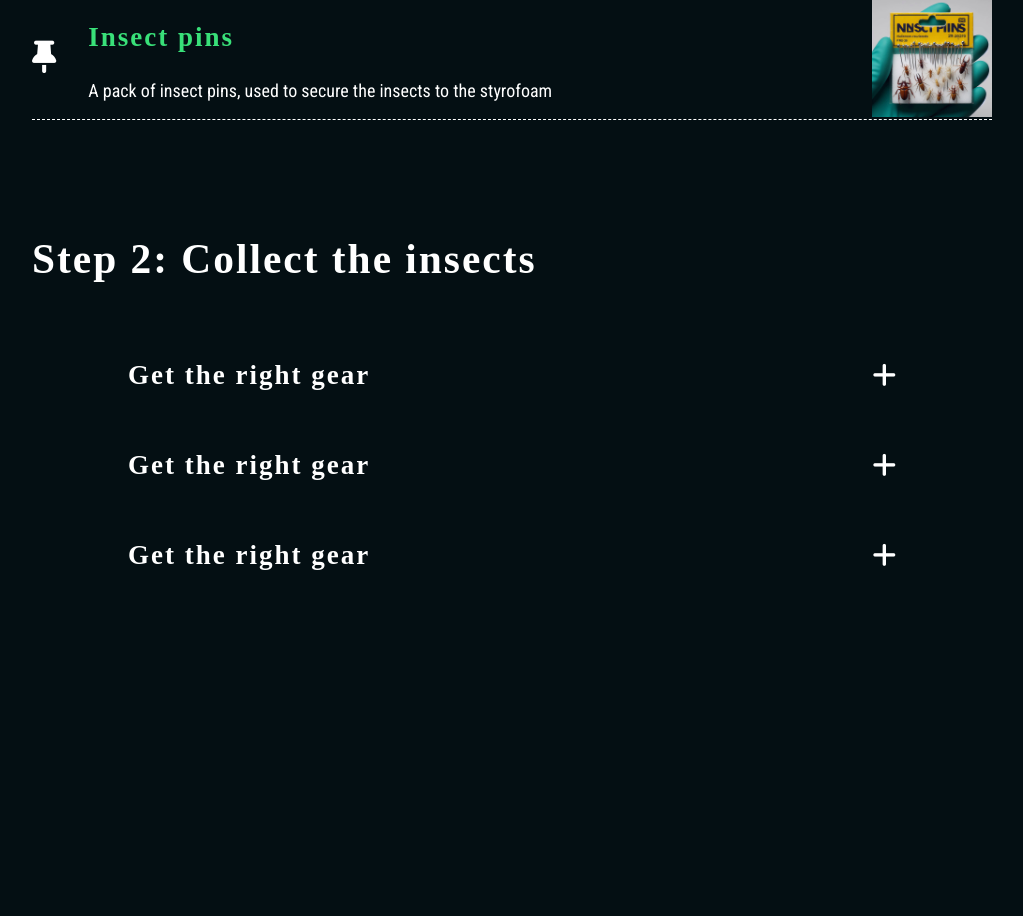
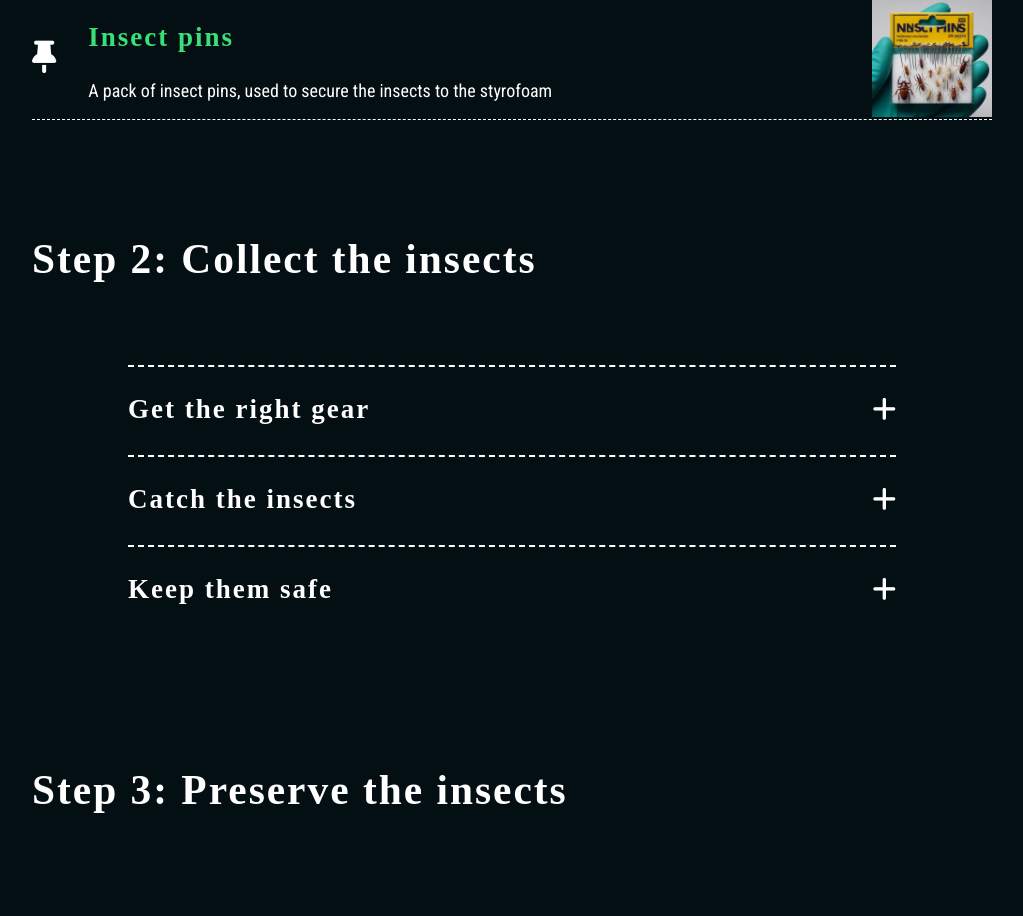
Before and after one commit to NicolasPerezM/website-evidencia-GA6-220501096-AA4-EV01, a plain HTML site: page index.html in a window 1280 px wide. Shown: the part 1413-2329 px from the top of the page, without its empty margins (128-1151 px from the left). Before the commit the page ends 2096 px from the top, so only its background shows below. Drawn offline with Linux system fonts and the light colour scheme; a web font is replaced by a local one.

Commit message:
terminé el step2 y empecé el step3

```diff
--- a/index.html
+++ b/index.html
@@ -137,7 +137,7 @@
                 <div class="getGear-content-closed" id="getGear-content">
                     <header class="getGear-header">
                         <h3>Get the right gear</h3>
-                        <i class="fa-solid fa-plus"></i>
+                        <i class="fa-solid fa-plus" id="acordeon-icon"></i>
                     </header>
                     <hr class="separador-content">
                     <div class="getGear">
@@ -157,49 +157,56 @@
                 </div>
                 <div class="getGear-content-closed" id="getGear-content">
                     <header class="getGear-header">
-                        <h3>Get the right gear</h3>
-                        <i class="fa-solid fa-plus"></i>
+                        <h3>Catch the insects</h3>
+                        <i class="fa-solid fa-plus" id="acordeon-icon"></i>
                     </header>
                     <hr class="separador-content">
                     <div class="getGear">
-                        <p class="getGear-title">Butterfly net</p>
-                        <p class="getGear-p">Use a butterfly net to catch flying insects. Look for one with a long hanlde and soft mesh</p>
+                        <p class="getGear-title">Be gentle</p>
+                        <p class="getGear-p">hand insects with care to avoid injuring them. Use a soft net and be gentle when transferring them to a jar</p>
                     </div>
                     <hr class="separador-content">
                     <div class="getGear">
-                        <p class="getGear-title">A jar with a lid and small holes of air</p>
-                        <p class="getGear-p">A clear jar allows you to se the insects inside. Make sure it has small holes to le in air</p>
+                        <p class="getGear-title">Move slowly</p>
+                        <p class="getGear-p">Insects are sensitive to movement and may fly away if you approach too quickly. Move slowly and quietly to avoid scaring them off</p>
                     </div>
                     <hr class="separador-content">
                     <div class="getGear">
-                        <p class="getGear-title">A pooter (a small, hand-heid device used to collect insects)</p>
-                        <p class="getGear-p">A pooter is useful for collecting small insects. It consists of a tube with two chambers and a one-way valve</p>
+                        <p class="getGear-title">Watch and wait</p>
+                        <p class="getGear-p">Observe the insects from a distance before attempting to catch them . This will give you a better sense of their behavior and make it easier to predict their movements</p>
                     </div>
                 </div>
                 <div class="getGear-content-closed" id="getGear-content">
                     <header class="getGear-header">
-                        <h3>Get the right gear</h3>
-                        <i class="fa-solid fa-plus"></i>
+                        <h3>Keep them safe</h3>
+                        <i class="fa-solid fa-plus" id="acordeon-icon"></i>
                     </header>
                     <hr class="separador-content">
                     <div class="getGear">
-                        <p class="getGear-title">Butterfly net</p>
-                        <p class="getGear-p">Use a butterfly net to catch flying insects. Look for one with a long hanlde and soft mesh</p>
+                        <p class="getGear-title">Paper towel</p>
+                        <p class="getGear-p">Add a piece of damp paper towel to the jar to provide moisture</p>
                     </div>
                     <hr class="separador-content">
                     <div class="getGear">
-                        <p class="getGear-title">A jar with a lid and small holes of air</p>
-                        <p class="getGear-p">A clear jar allows you to se the insects inside. Make sure it has small holes to le in air</p>
+                        <p class="getGear-title">Holes in the jar lid</p>
+                        <p class="getGear-p">Poke small holes in the jar lid to allow air to circulate</p>
                     </div>
                     <hr class="separador-content">
                     <div class="getGear">
-                        <p class="getGear-title">A pooter (a small, hand-heid device used to collect insects)</p>
-                        <p class="getGear-p">A pooter is useful for collecting small insects. It consists of a tube with two chambers and a one-way valve</p>
+                        <p class="getGear-title">Twigs or leaves</p>
+                        <p class="getGear-p">Place a few twigs or leaves in the jar to create a natural habitat</p>
                     </div>
                 </div>
             </article>
         </div>
     </section>
+
+    <!--STEP 3 SECTION-->
+    <section class="step-3-container">
+        <div class="step-3">
+            <h1>Step 3: Preserve the insects</h1>
+        </div>
+    </section>
 </body>
 <script src="script.js"></script>
 </html>
--- a/script.js
+++ b/script.js
@@ -1,7 +1,13 @@
-const dropDownElement = document.querySelectorAll("#getGear-content")
+const dropDownElements = document.querySelectorAll("#getGear-content");
+const acordeonIcons = document.querySelectorAll("#acordeon-icon");
 
-for (let i = 0; i < dropDownElement.length; i++) {
-    dropDownElement[i].addEventListener('click', () => {
-        dropDownElement[i].classList.toggle('getGear-content-opened')
-        })
-}
+
+dropDownElements.forEach((element, index) => {
+  element.addEventListener('click', () => {
+    element.classList.toggle('getGear-content-opened');
+
+    const icon = acordeonIcons[index];
+    icon.classList.toggle('fa-plus');
+    icon.classList.toggle('fa-x');
+  });
+});
--- a/style.css
+++ b/style.css
@@ -183,7 +183,8 @@ a {
 }
 
 .step-1-container,
-.step-2-container {
+.step-2-container,
+.step-3-container {
     width: 100%;
     display: flex;
     justify-content: center;
@@ -191,7 +192,8 @@ a {
 }
 
 .step-1,
-.step-2 {
+.step-2,
+.step-3 {
     width: 75%;
 }
 
@@ -237,9 +239,13 @@ a {
 .acordeon-container{
     width: 80%;
     margin: auto;
-    padding-top: 16px;
+    padding: 16px 16px;
 }
-
+.step-2 {
+    display: flex;
+    flex-direction: column;
+    gap: 32px;
+}
 .getGear-content-closed {
     height: 90px;
     overflow-y: hidden;
@@ -251,6 +257,10 @@ a {
     transition: 500ms;
 }
 
+.getGear-content-closed:hover {
+    cursor: pointer;
+}
+
 .getGear-header {
     display: flex;
     width: 100%;
@@ -258,7 +268,12 @@ a {
     align-items: center;
 }
 
-.fa-plus {
+.getGear-header:nth-child(1) {
+    border-top: 2px dashed;
+}
+
+.fa-plus,
+.fa-x {
     font-size: 1.5rem;
 }
 
@@ -269,8 +284,14 @@ a {
 
 .getGear-title {
     flex: 1;
+    color: var(--secundary-color)
 }
 
 .getGear-p {
     flex: 1;
 }
+
+hr {
+    border: none;
+    border-top: 1px dashed var(--main-text-color);
+}
```
